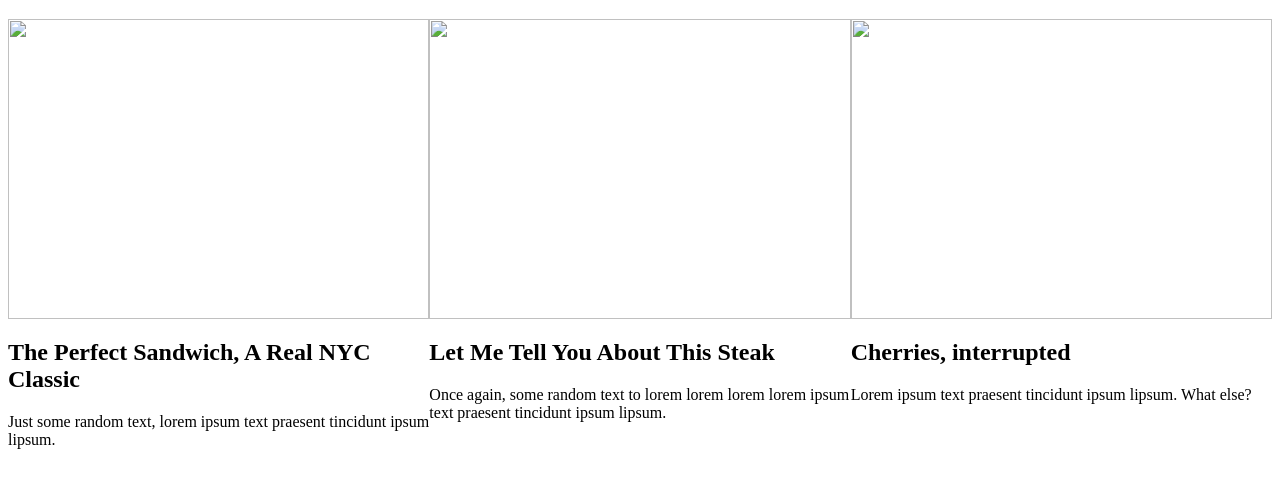
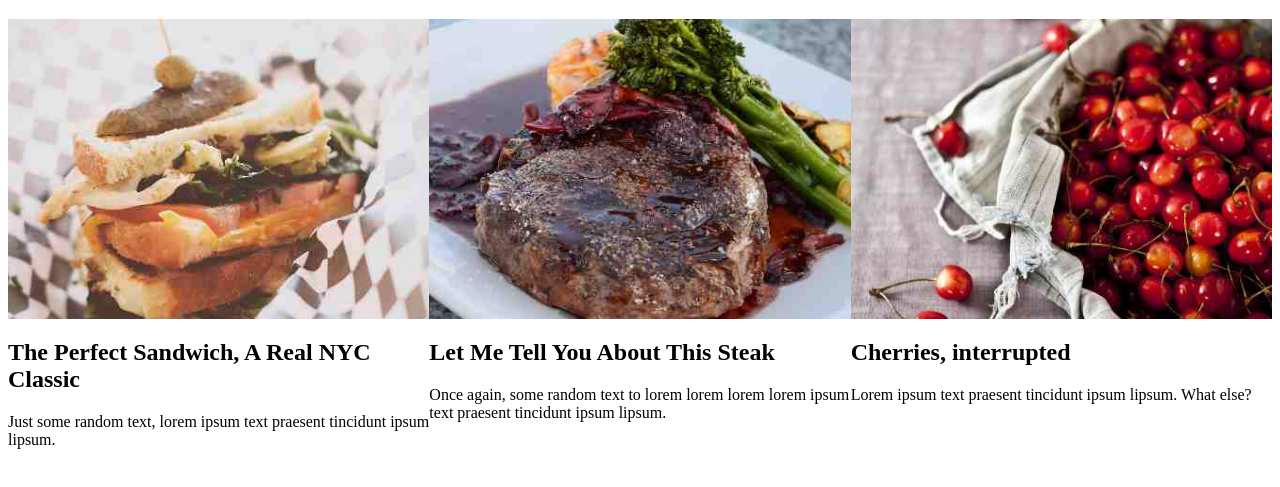
Before and after one commit to vinhbaonguyen/deploywebsite, a plain HTML site: page index.html in a window 1280 px wide. Shown: the part 61-548 px from the top of the page. Drawn offline with Linux system fonts and the light colour scheme; the site is published under a folder, as on GitHub Pages, so addresses that start at the root find nothing.

Commit message:
add picture

```diff
--- a/index.html
+++ b/index.html
@@ -67,17 +67,17 @@
     <h1>HTM CSS JS</h1>
     <div class="container">
         <div class="item item1">
-            <div><img src="/image/sandwich.jpg" alt=""></div>
+            <div><img src="./image/sandwich.jpg" alt=""></div>
             <h2>The Perfect Sandwich, A Real NYC Classic</h2>
             <p>Just some random text, lorem ipsum text praesent tincidunt ipsum lipsum.</p>
         </div>
         <div class="item item2">
-            <div><img src="/image/steak.jpg" alt=""></div>
+            <div><img src="./image/steak.jpg" alt=""></div>
             <h2>Let Me Tell You About This Steak</h2>
             <p>Once again, some random text to lorem lorem lorem lorem ipsum text praesent tincidunt ipsum lipsum.</p>
         </div>
         <div class="item item3">
-            <div><img src="/image/cherries.jpg" alt=""></div>
+            <div><img src="./image/cherries.jpg" alt=""></div>
             <h2>Cherries, interrupted</h2>
             <p>Lorem ipsum text praesent tincidunt ipsum lipsum.
                 What else?</p>
```
